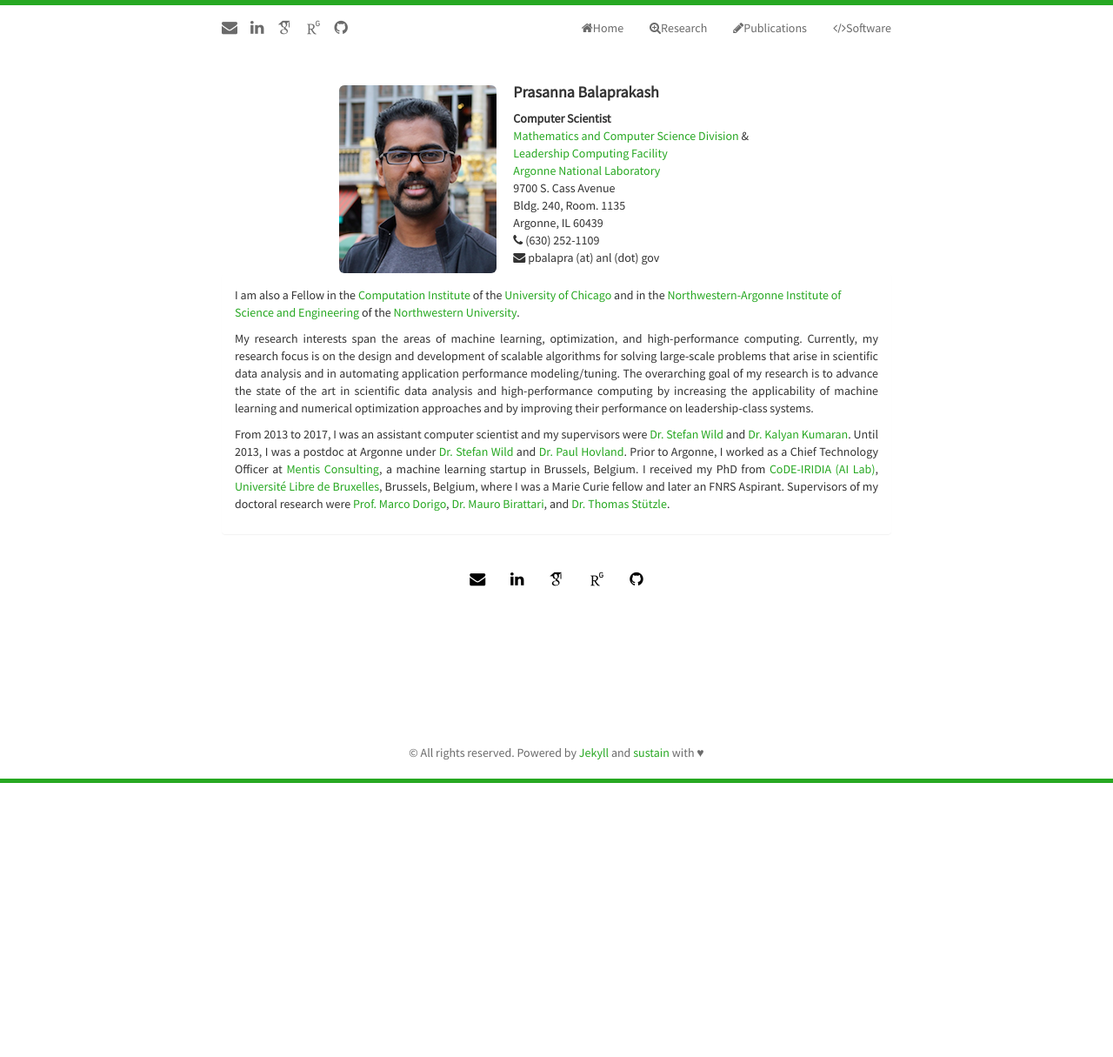
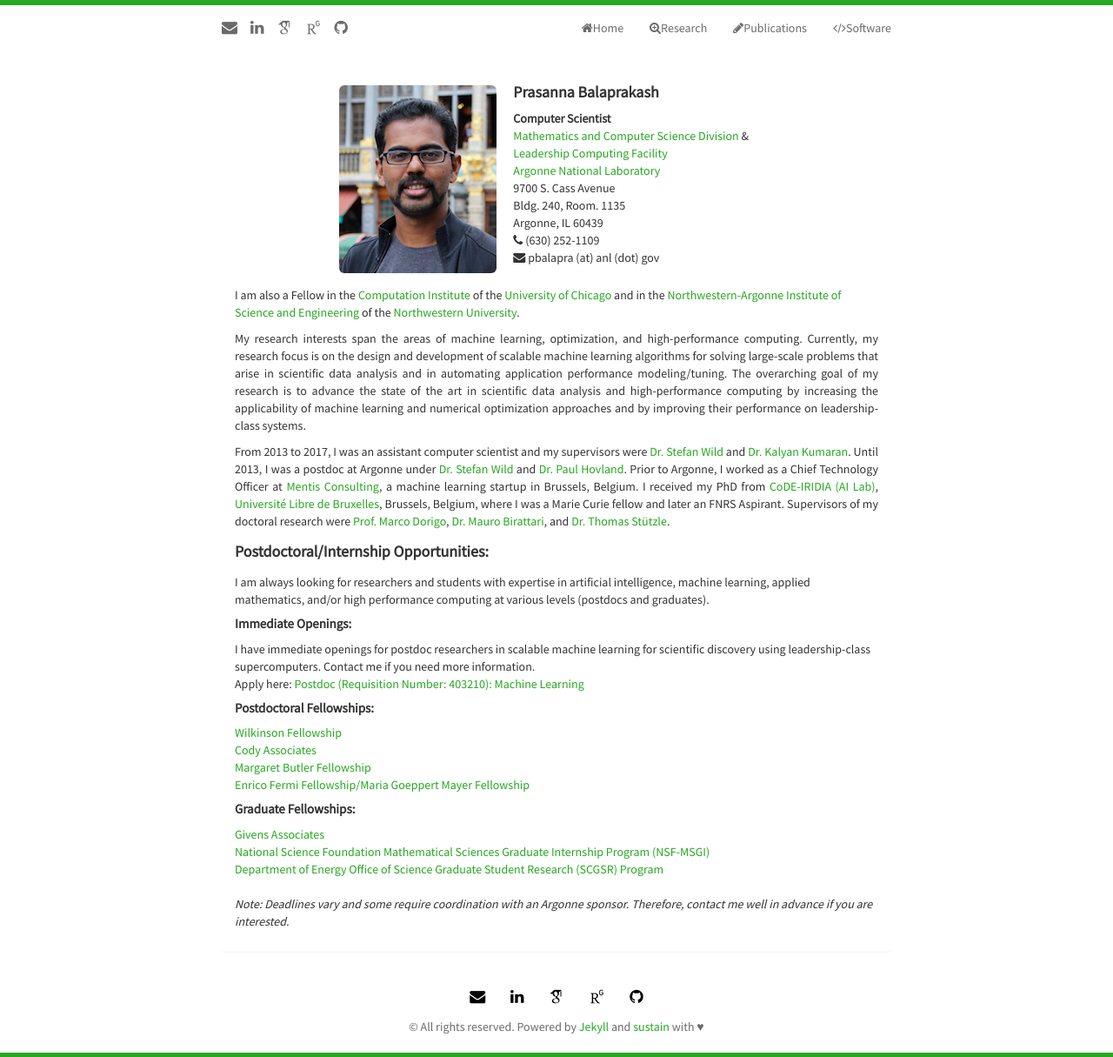
Before and after one commit to pbalapra/pbalapra.github.io, a Jekyll site: the page built from index.html, in a window 1280 px wide. Shown: the whole page at 87% size. Built offline with Jekyll 4.4.1, drawn with Linux system fonts in a browser that asks for light colours; nearby versions of some CDN libraries; some web fonts are replaced; the list of posts is cut into pages by our own code; before the commit the page ends 900 px from its top, so only the background shows below that.

Commit message:
webpage edits

```diff
--- a/_includes/publications.html
+++ b/_includes/publications.html
@@ -9,7 +9,7 @@
 
 {% include pbalapra-bibtex.html %}
 
-<h3>Posters and poster extended abstracts (peer reviewd)</h3>
+<h3>Posters and poster extended abstracts (peer reviewed)</h3>
 {% include pbalapra-posters.html %}
 
 <h3>Talks</h3>
--- a/index.html
+++ b/index.html
@@ -41,7 +41,7 @@ title: Home Page of Prasanna Balaprakash
                 <p align="justify">
                     My research interests span the areas of machine learning, optimization,
                     and high-performance computing. Currently, my research focus is on the
-                    design and development of scalable algorithms for solving large-scale
+                    design and development of scalable machine learning algorithms for solving large-scale
                     problems that arise in scientific data analysis and in automating
                     application performance modeling/tuning. The overarching goal of my research is to
                     advance the state of the art in scientific data analysis and high-performance computing
@@ -57,9 +57,32 @@ title: Home Page of Prasanna Balaprakash
                 where I was a Marie Curie fellow and later an FNRS Aspirant. Supervisors of my doctoral research were
                 <a href="http://iridia.ulb.ac.be/%7Emdorigo" target="_blank">Prof. Marco Dorigo</a>, <a href="http://iridia.ulb.ac.be/%7Embiro" target="_blank">Dr. Mauro Birattari</a>, and <a href="http://iridia.ulb.ac.be/%7Estuetzle" target="_blank">Dr. Thomas St&uuml;tzle</a>.
                 </p>
+                <p align="justify">
+                    <h5><strong>Postdoctoral/Internship Opportunities:</strong></h5>
+                    I am always looking for researchers and students with expertise in artificial intelligence, machine learning, applied mathematics, and/or high performance computing at various levels (postdocs and graduates).
+                    <h6><strong>Immediate Openings:</strong></h6>
+                    I have immediate openings for postdoc researchers in scalable machine learning for scientific discovery using leadership-class supercomputers. Contact me if you need more information. </br>
+                    Apply here: <a href="https://careers.peopleclick.com/careerscp/client_argonnelab/post_doc/en_US/gateway.do?functionName=viewFromLink&localeCode=en-us&jobPostId=5621" target="_blank">Postdoc (Requisition Number: 403210): Machine Learning</a>
+                    </br>
+                    <h6><strong>Postdoctoral Fellowships:</strong></h6>
+                    <a href="https://www.mcs.anl.gov/career-opportunities/wilkinson-fellowship-scientific-computing" target="_blank">Wilkinson Fellowship</a></br>
+                    <a href="https://www.mcs.anl.gov/career-opportunities/wj-cody-associates" target="_blank">Cody Associates</a></br>
+                    <a href="https://www.alcf.anl.gov/margaret-butler-fellowship-computational-science" target="_blank">Margaret Butler Fellowship</a></br>
+                    <a href="https://www.anl.gov/careers/apply-job/argonne-fellowships" target="_blank">Enrico Fermi Fellowship/Maria Goeppert Mayer Fellowship</a></br>
 
-          </div>
-
+                    <h6><strong>Graduate Fellowships:</strong></h6>
+                    <a href="https://www.mcs.anl.gov/career-opportunities/givens-associates" target="_blank">Givens Associates</a></br>
+                    <a href="https://orise.orau.gov/nsf-msgi/" target="_blank">National Science Foundation Mathematical Sciences Graduate Internship Program (NSF-MSGI)</a></br>
+                    <a href="https://science.energy.gov/wdts/scgsr/" target="_blank">Department of Energy Office of Science Graduate Student Research (SCGSR) Program </a>
+                    <!--
+                    <h6></h6>Undergrad Fellowships:</h6></br>
+                    <a href="https://science.energy.gov/wdts/suli/" target="_blank">Department of Energy Science Undergraduate Laboratory Internships (SULI)</a> </br>
+                     -->
+                    </br>
+                    </br>
+                    <i>Note: Deadlines vary and some require coordination with an Argonne sponsor. Therefore, contact me well in advance if you are interested. </i>
+                </p>
+            </div>
       </div>
             {% include social.html %}
   </div>
--- /dev/null
+++ b/jobs.html
@@ -0,0 +1,6 @@
+---
+layout: page
+title: Jobs
+---
+
+{% include jobs.html %}
```
Also changed, not shown: _includes/jobs.html (added, +35 -0 lines), _includes/header.html (line endings or trailing spaces), 15 other files.
